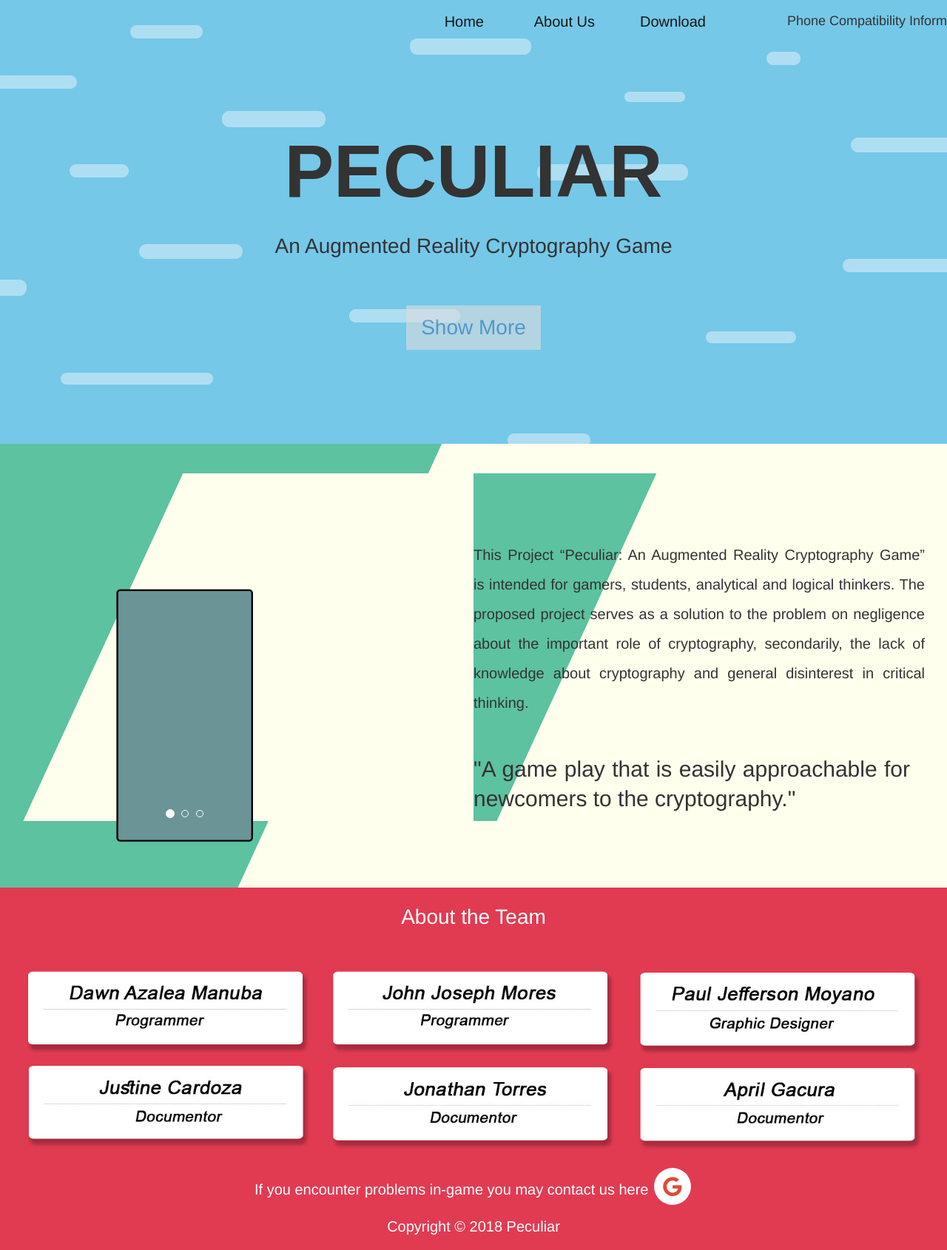
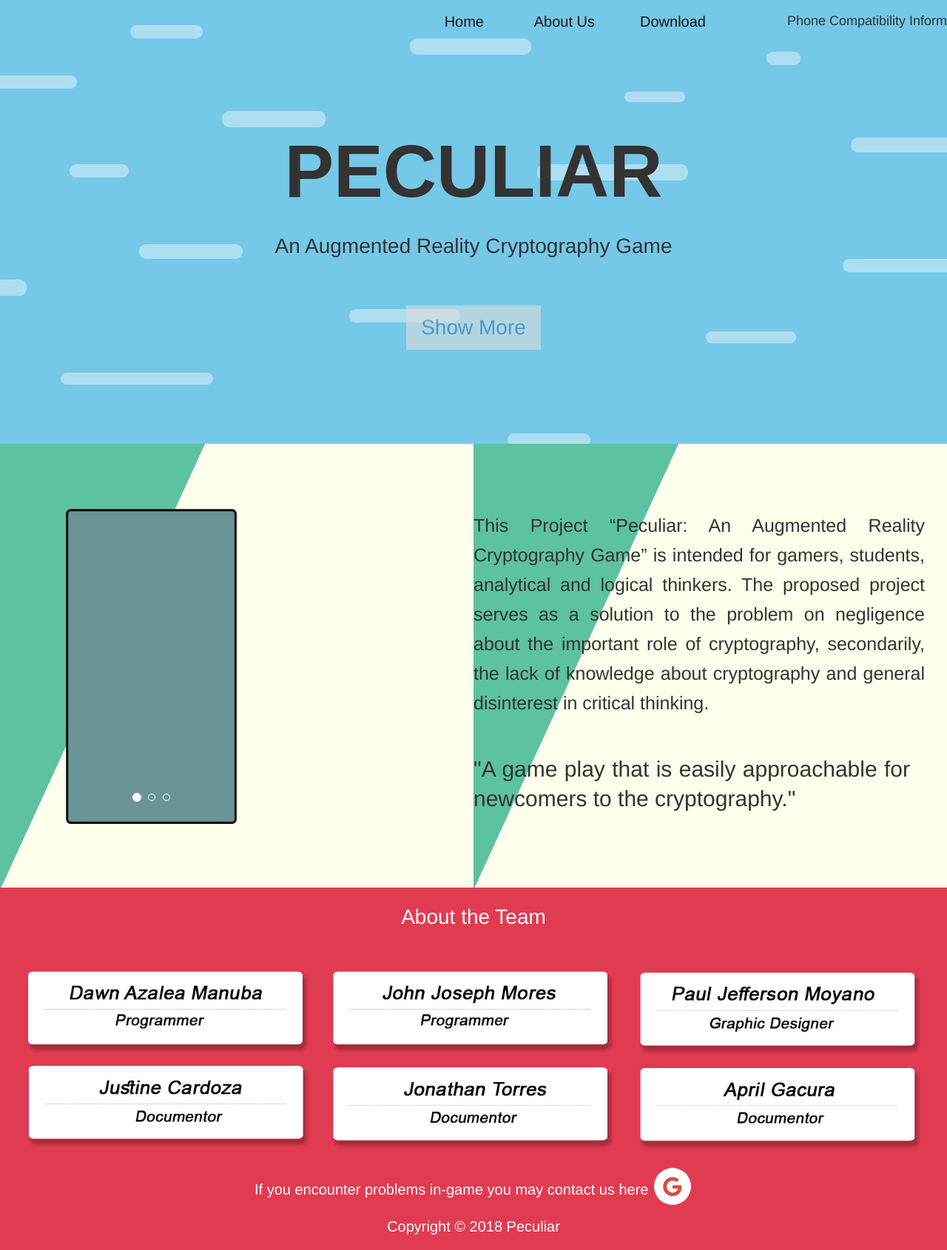
Before and after one commit to stixguy/thesispeculiar, a PHP site: page / in a window 1280 px wide. Shown: the whole page at 74% size. Run offline with PHP 8.4, Linux system fonts and the light colour scheme.

Commit message:
Update index.php

```diff
--- a/index.php
+++ b/index.php
@@ -149,7 +149,8 @@ a:link {
     background-repeat: no-repeat;
     background-position: center;
     background-attachment: fixed;
-	width: 60%;
+	height: 600px;
+	width: 90%;
 
 
   text-align: justify;
@@ -167,9 +168,9 @@ a:link {
     margin: 0 auto; /* Align slide image horizontally center */
 }
 .bs-example{
-	margin: 150px;
+	margin: 80px;
 	height: 10px;
-	width: 200px;
+	width: 250px;
 	margin-bottom: 100px;
 }
 
@@ -231,13 +232,6 @@ margin-top: 1px;
     to { background-position: -400px 0; }
 }
 
-#wall2{
-
-	background-image: url("bg2.jpg");
-    background-repeat: no-repeat;
-    background-position: center;
-    background-attachment: fixed;
-}
 
 .dn{
 	position: absolute;
@@ -258,10 +252,11 @@ margin-top: 1px;
 }
 .p{
 	font-size: 30px;
+
 	margin-right: 50px;
 }
 .p1{
-	font-size: 20px;
+	font-size: 25px;
 	margin-top: 50px;
 	margin-right: 30px;
 	margin-bottom: 50px;
@@ -291,6 +286,7 @@ margin-top: 1px;
   background: white;
   color:#dd4b39 ;
 }
+
 
 
 </style>
@@ -329,8 +325,6 @@ margin-top: 1px;
 
 <div class="main" id="game">
   <section id="wall2">
-  <br>
-  <br>
 
   <center>
 
```
